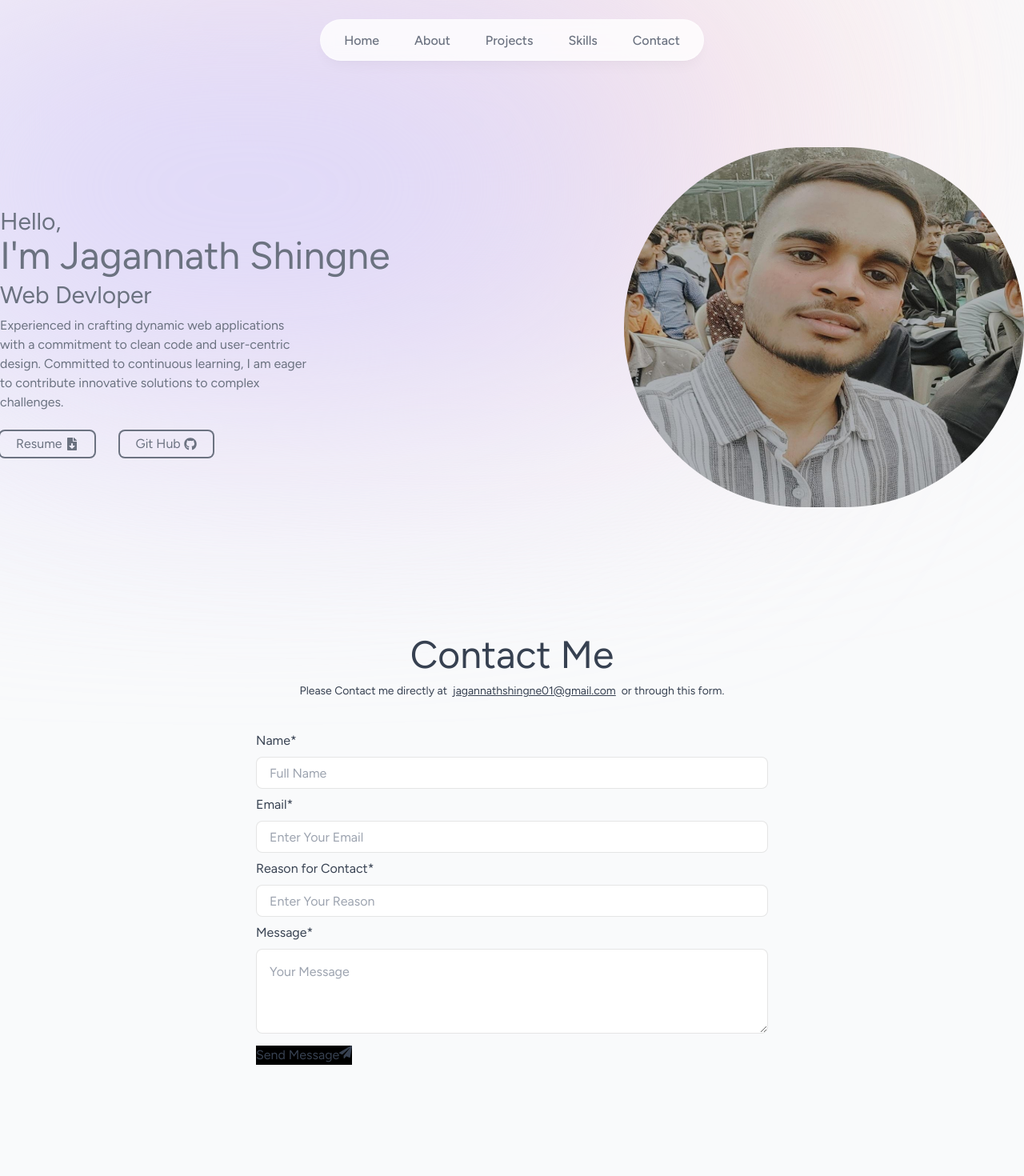
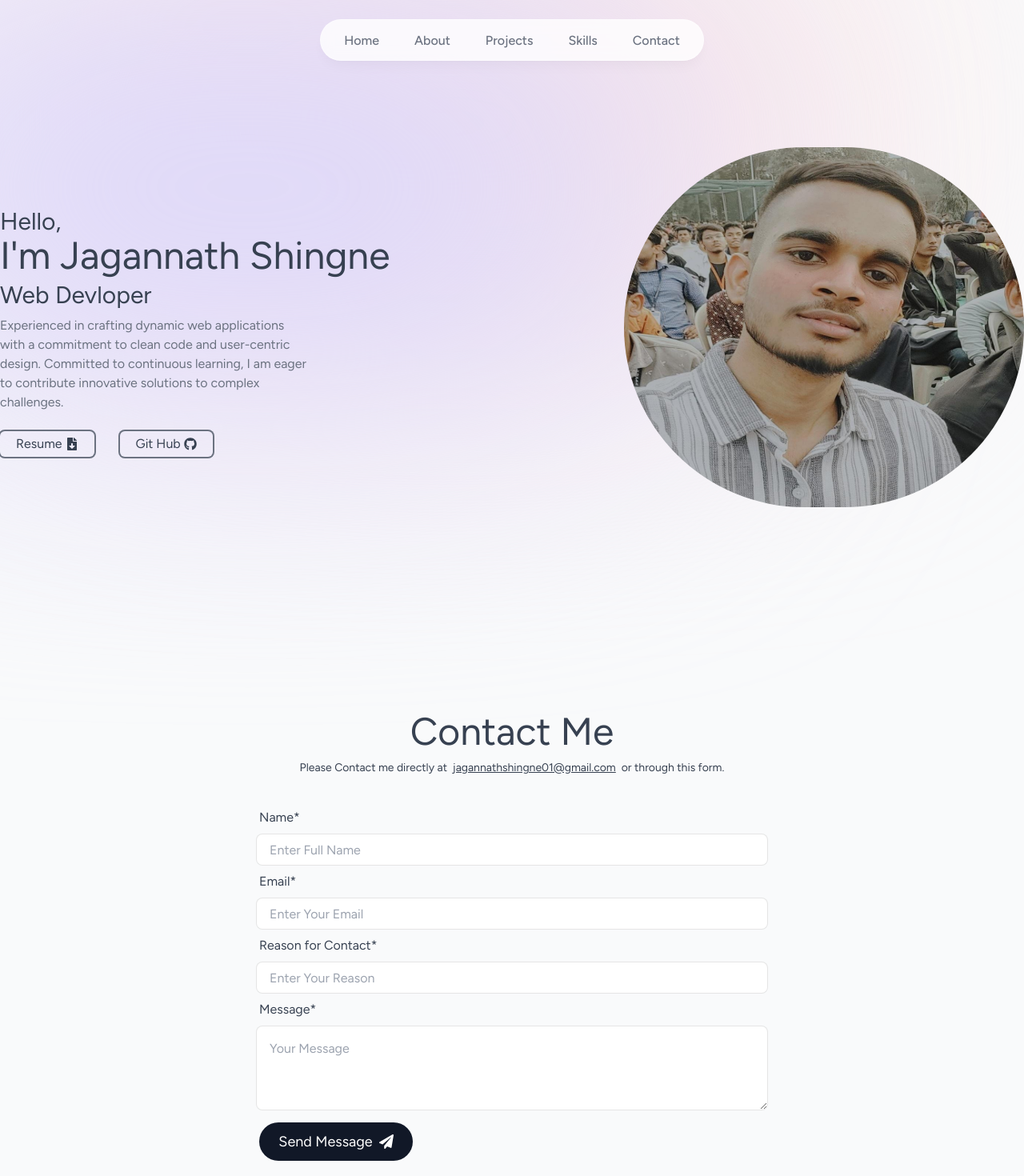
Before and after one commit to JagannathShingne01/Portfolio, a Next.js app: page / in a window 1280 px wide. Shown: the top 1470 px of the page at 80% size. Built offline with nearby package versions, Linux system fonts and the light colour scheme.

Commit message:
css added to contact form

```diff
--- a/components/Contact.jsx
+++ b/components/Contact.jsx
@@ -18,7 +18,7 @@ const Contact = () => {
             if (
               !contactData.name ||
               !contactData.email ||
-              !contactData.phone ||
+               contactData.phone ||
               !contactData.message ||
               !contactData.service
             ){
@@ -59,8 +59,8 @@ const Contact = () => {
             });
         }
         return(
-            <div className='mt-[10rem] '>
-                <section id='contact' className='text-gray-700 '>
+            <div id='contact' className='mt-[10rem]  pt-[6rem]'>
+                <section  className='text-gray-700 '>
                     <h1 className=' text-5xl flex justify-center items-center'>Contact Me</h1>
                     <p className='mt-2 md:mt-3 mb-10 text-sm md:flex items-center justify-center mx-3 text-center'>
                         Please Contact me directly at  &nbsp;  <a className='underline' href="mailto:jagannathshingne01@gmail.com">jagannathshingne01@gmail.com</a> &nbsp;  or through this form.
@@ -69,7 +69,7 @@ const Contact = () => {
                 <form className="text-gray-700 flex items-center justify-center">
                     <div className='w-[40rem]'>
                             <div>
-                                <label className='' htmlFor="name">
+                                <label className='mx-1' htmlFor="name">
                                     Name*
                                 </label>
                                 <div>
@@ -82,13 +82,13 @@ const Contact = () => {
                                             }))}
                                             id='name'
                                             autoComplete='family-name'
-                                            placeholder='Full Name'
+                                            placeholder='Enter Full Name'
                                             className='border border-black/10 h-10 rounded-lg p-4 w-full my-2'
                                     />
                                 </div>
                             </div>
                             <div>
-                                <label htmlFor="email">
+                                <label className='mx-1' htmlFor="email">
                                     Email*
                                 </label>
                                 <div>
@@ -127,7 +127,7 @@ const Contact = () => {
                                 />
                             </div> */}
                             <div>
-                                <label htmlFor="service">
+                                <label className='mx-1' htmlFor="service">
                                     Reason for Contact*
                                 </label>
                                 <input type="text"
@@ -146,14 +146,14 @@ const Contact = () => {
                                 />
                             </div>
                             <div>
-                                <label htmlFor="message">
+                                <label className='mx-1' htmlFor="message">
                                     Message*
                                 </label>
                                 <div>
                                     <textarea name="message"
                                             id="message"
                                             value={contactData.message}
-                                            className='border border-black/10 h-50 rounded-lg p-4 w-full my-2'
+                                            className='border border-black/10 h-50 rounded-lg p-4 w-full my-2 '
                                             onChange={(e)=>
                                                 setContactData((prev)=>({
                                                     ...prev,
@@ -169,10 +169,10 @@ const Contact = () => {
                                 <button
                                     type='submit'
                                     onClick={handleSubmit}
-                                    className='flex bg-black '
+                                    className='mx-1 flex gap-2 items-center justify-center text-sm md:text-lg h-[2rem] w-[10rem] md:h-[3rem] md:w-[12rem] text-white rounded-full bg-gray-900 transition-all outline-none group hover:scale-105'
                                 >
                                 Send Message
-                                <FaPaperPlane/>
+                                <FaPaperPlane className= 'group-hover:translate-x-1 group-hover:-translate-y-1'/>
                                 </button>
                             </div>
                     </div>
--- a/components/Header.jsx
+++ b/components/Header.jsx
@@ -1,7 +1,6 @@
 import Image from "next/image";
 import Link from 'next/link'
 import self from "@/public/admin.jpeg"
-// import resume from "@/public/Resume.pdf"
 import HorizontalTextMover from '@/lib/Animation.jsx'
 import { FaFileDownload } from "react-icons/fa";
 import { FaGithub } from "react-icons/fa";
@@ -12,21 +11,21 @@ import { FaGithub } from "react-icons/fa";
 const Header = () => {
   return (
     <div className="">
-      <div  className="relative lg:max-w-7xl xl:mx-auto place-items-center flex md:flex-row flex-col-reverse justify-center items-center mx-4 md:justify-between md:my-10">
+      <div id="home" className="relative lg:max-w-7xl xl:mx-auto place-items-center flex md:flex-row flex-col-reverse justify-center items-center mx-4 md:justify-between md:my-10">
           <div className="text-gray-500 gap-2 ">
-              <h2 className="text-xl md:text-3xl mt-3">Hello, </h2>
-              <span className="text-2xl md:text-5xl">I&apos;m Jagannath Shingne</span>
-              <h1 className="text-lg md:text-3xl md:mt-2">Web Devloper</h1>
+              <h2 className="text-xl md:text-3xl mt-3 text-gray-700">Hello, </h2>
+              <span className="text-2xl md:text-5xl text-gray-700">I&apos;m Jagannath Shingne</span>
+              <h1 className="text-lg md:text-3xl md:mt-2 text-gray-700">Web Devloper</h1>
               <p className="md:w-96 pt-2">Experienced in crafting dynamic web applications with a commitment to clean code and user-centric design. Committed to continuous learning, I am eager to contribute innovative solutions to complex challenges.</p>
              <div className="flex">
                 <div className="">
-                      <button  className="py-1 px-5 ring-2 ring-gray-500 rounded-md mt-6 mr-8 flex">
-                            <span>Resume</span>
+                      <button  className="py-1 px-5 ring-2 ring-gray-500 rounded-md mt-6 mr-8 flex text-gray-700">
+                            <a href="/Resume.pdf"  download target="_blank">Resume</a>
                             <FaFileDownload className="mt-1 ml-1"/>
                         </button>
                   </div>
                 <div>
-                    <Link href={"https://github.com/JagannathShingne01"} target="_blank" className="py-1 px-5 ring-2 ring-gray-500 rounded-md mt-6 flex ">
+                    <Link href={"https://github.com/JagannathShingne01"} target="_blank" className="py-1 px-5 ring-2 ring-gray-500 rounded-md mt-6 flex text-gray-700">
                       <span>Git Hub</span>
                       <FaGithub className="mt-1 ml-1"/>
                     </Link>
```
Also changed, not shown: public/Self.jpeg (added).
